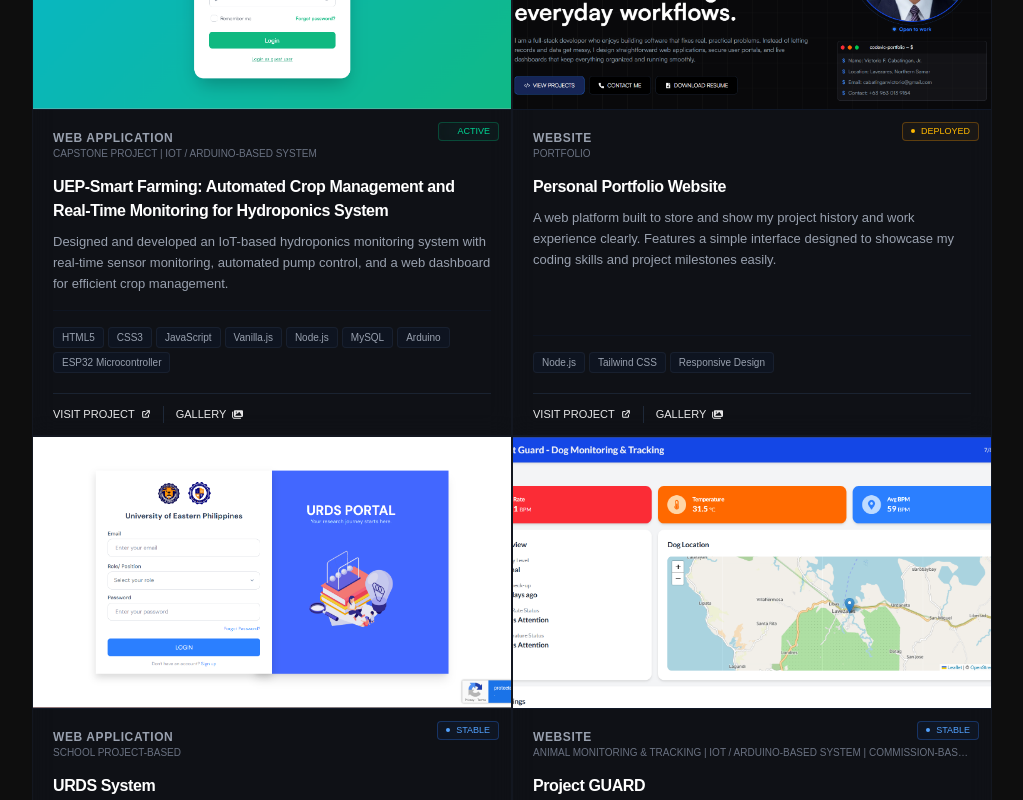
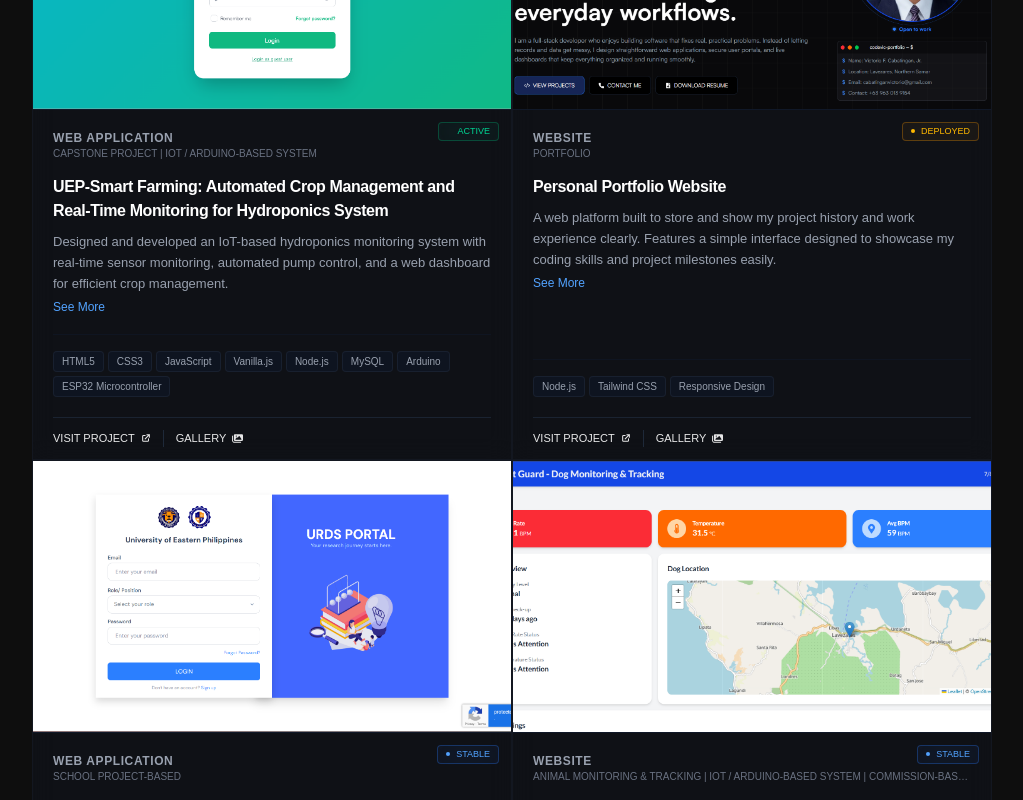
Before and after one commit to victorio222/codevic, a Next.js app: page / in a window 1280 px wide. Shown: the part 2780-3580 px from the top of the page, without its empty margins (128-1151 px from the left). Built offline with nearby package versions, Linux system fonts and the light colour scheme.

Commit message:
added see more function to expand text

```diff
--- a/app/my-projects/page.tsx
+++ b/app/my-projects/page.tsx
@@ -264,6 +264,16 @@ export default function ProjectsRegistryPage() {
   const [activeGalleryImages, setActiveGalleryImages] = useState<string[] | null>(null);
   const [currentImageIndex, setCurrentImageIndex] = useState<number>(0);
 
+  const [expandedProjects, setExpandedProjects] = useState<string[]>([]);
+
+  const toggleExpand = (id: string) => {
+    setExpandedProjects((prev) =>
+      prev.includes(id)
+        ? prev.filter((p) => p !== id)
+        : [...prev, id]
+    );
+  };
+
   useEffect(() => {
     const handleScrollState = () => {
       if (window.scrollY > 20) {
@@ -472,9 +482,25 @@ export default function ProjectsRegistryPage() {
                       <h3 className="text-md font-bold text-white tracking-tight mb-2 group-hover:text-blue-600 transition-colors duration-200 line-clamp-2">
                         {project.title}
                       </h3>
-                      <p className="text-gray-400 text-[13px] leading-relaxed line-clamp-3">
+                      <p
+                        className={`text-gray-400 text-[13px] leading-relaxed ${expandedProjects.includes(project.id)
+                          ? ""
+                          : "line-clamp-3"
+                          }`}
+                      >
                         {project.description}
                       </p>
+
+                      {project.description.length > 120 && (
+                        <button
+                          onClick={() => toggleExpand(project.id)}
+                          className="mt-1 text-xs text-blue-400 hover:text-blue-300"
+                        >
+                          {expandedProjects.includes(project.id)
+                            ? "Show Less"
+                            : "See More"}
+                        </button>
+                      )}
                     </div>
 
                     <div className="flex flex-wrap gap-1 pt-4 border-t border-gray-900/60 mt-4">
--- a/app/pages/Projects/page.tsx
+++ b/app/pages/Projects/page.tsx
@@ -210,6 +210,16 @@ export default function ProjectsBento() {
   const [activeGalleryImages, setActiveGalleryImages] = useState<string[] | null>(null);
   const [currentImageIndex, setCurrentImageIndex] = useState<number>(0);
 
+  const [expandedProjects, setExpandedProjects] = useState<string[]>([]);
+
+  const toggleExpand = (id: string) => {
+    setExpandedProjects((prev) =>
+      prev.includes(id)
+        ? prev.filter((p) => p !== id)
+        : [...prev, id]
+    );
+  };
+
   useEffect(() => {
     const handleScrollState = () => {
       if (window.scrollY > 20) {
@@ -365,9 +375,25 @@ export default function ProjectsBento() {
                     <h3 className="text-md font-bold text-white tracking-tight mb-2 group-hover:text-blue-600 transition-colors duration-200 line-clamp-2">
                       {project.title}
                     </h3>
-                    <p className="text-gray-400 text-[13px] leading-relaxed line-clamp-3">
+                    <p
+                      className={`text-gray-400 text-[13px] leading-relaxed ${expandedProjects.includes(project.id)
+                          ? ""
+                          : "line-clamp-3"
+                        }`}
+                    >
                       {project.description}
                     </p>
+
+                    {project.description.length > 120 && (
+                      <button
+                        onClick={() => toggleExpand(project.id)}
+                        className="mt-1 text-xs text-blue-400 hover:text-blue-300"
+                      >
+                        {expandedProjects.includes(project.id)
+                          ? "Show Less"
+                          : "See More"}
+                      </button>
+                    )}
                   </div>
 
                   <div className="flex flex-wrap gap-1 pt-4 border-t border-gray-900/60 mt-4">
```
